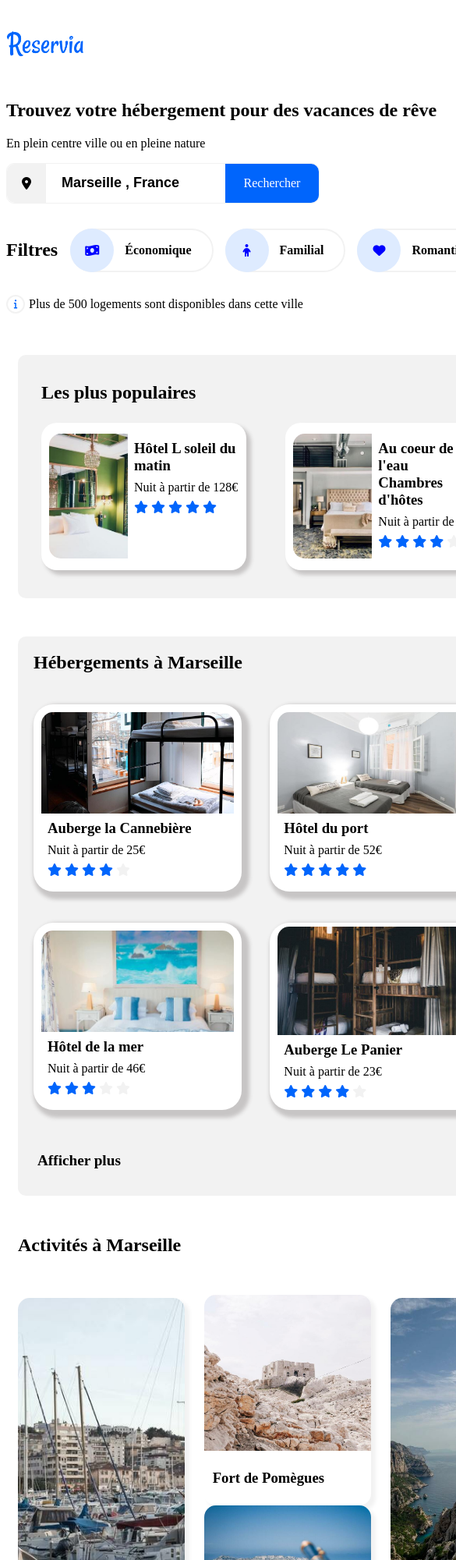
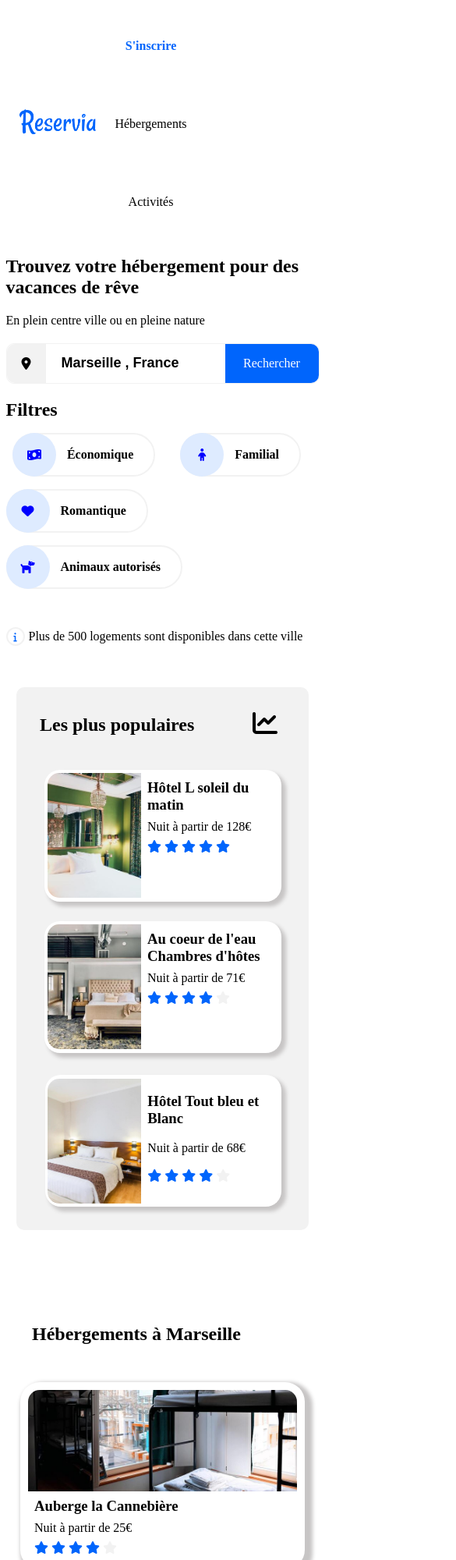
Before and after one commit to Giaccobi-S/Giaccobi-S.github.io, a plain HTML site: page index.html in a window 390 px wide. Shown: the top 2000 px of the page at 78% size, 585 px wide, since content can reach past the window. Drawn offline with Linux system fonts and the light colour scheme; files whose address does not match are found by name.

Commit message:
Add files via upload

```diff
--- a/index.html
+++ b/index.html
@@ -19,12 +19,12 @@
               alt="logo de Reservia@3x"/>
                 </div>
 
-                <div class="NavTablette flexAround">
+                <div class="navphone NavTablette flexAround">
                   <div class="navH-A flexCenter">
-                    <div class="sizeLien flexCenter bordureNav">
+                    <div class="navBarrebleu sizeLien flexCenter bordureNav">
                             <a class="colorA decoNone" href="#Hébergements">Hébergements</a>
                         </div>
-                        <div class="sizeLien flexCenter bordureNav">
+                        <div class="navBarrebleu sizeLien flexCenter bordureNav">
                             <a class="colorA decoNone" href="#Activités">Activités</a>
                         </div>
                       </div>
@@ -39,7 +39,7 @@
                 <h1>Trouvez votre hébergement pour des vacances de rêve</h1>
                 <p>En plein centre ville ou en pleine nature</p>
              </div>
-                <div class="flexCenter bordureSearch">
+                <div class="margerecherche flexCenter bordureSearch">
                   <div class="colorGrisB flexCenter iconeSize">
                    <i class="fas fa-map-marker-alt"></i>
                     </div>
@@ -207,7 +207,7 @@
          </div>
 
          <div class="TaillePopulaires Bpopulaires colorGrisB">
-            <div class="flexBetween">
+            <div class="margelesplusP flexBetween">
                 <h1 class="Mlespluspopulaire">Les plus populaires</h1>
                 <div><i class="fas fa-chart-line fa-2x MlogoP"></i></div>
             </div>
@@ -335,7 +335,7 @@
           <p>Condition générales de vente</p>
           <p>Données confidentialité</p>
         </div>
-        <div class="DblocF">
+        <div class="DblocF F2.2">
           <h3>Nos hébergements</h3>
           <p>Charte qualité</p>
           <p>Soumettre votre hôtel</p>
--- a/style.css
+++ b/style.css
@@ -20,8 +20,11 @@ head body footer{
 }
 
 .blocpage{
-
-    margin: 15px;
+    display: flex;
+        display: grid;
+        align-items:center ;
+        margin-right: 0%;
+        margin-left: 13px;
 
 }
 
@@ -352,6 +355,7 @@ box-shadow: 5px 5px 5px 5px rgb(199, 197, 197);
 {
     background-size: cover;
     background-position: center;
+    object-fit: cover;
     width: 100%;
     height: 130px;
     border-radius: 15px 15px 0 0;
@@ -649,14 +653,12 @@ margin-right: 20%;
 
 
 /*////////media queries/////////*/
-@media  and (max-width: 1444) {
 
-}
 @media screen and (max-width: 1024px){
 .blocpage{
 
     width: 980px;
-    margin: 0;
+    margin-right: 0;
 
 }
 .Marginrecherche{
@@ -702,25 +704,13 @@ height: 130px;
 margin-right: 20px;
 margin-left:  30px;
 
+}
 
-
-}
-/*.blocimgP{
-    width: 250px;
-    height: 170px;
-
-margin-bottom: 4%;
-margin-right: 0;
-margin-left:  0%;
-
-}/*/
 .blocP3{
     width: 300px;
     height: 170px;
     margin-top: 28px;
     margin-left: 30px;
-
-
 
 }
 .Mlespluspopulaire{
@@ -807,11 +797,29 @@ height: 200px;
 .imgHebergement5{
     height: 200px;
 }
-.imgActivités6
+.imgActivités6{
+    height: 200px;
+}
 
 .footer{
-    width: 90%;
-    margin-left: 40px;
+
+{
+    height: 200px;
+    margin-top: 100px;
+}
+.DblocF
+{
+    height: 150px;
+}
+.blocFmarge1
+{
+margin-left: 1%;
+}
+.blocFmarge3
+{
+margin-right: 20%;
+}
+
 
 }
 .MlogoP{
@@ -819,54 +827,193 @@ height: 200px;
 }
 
 }
-/*
 
-    @media screen and (max-width: 815px){
-        .Taillenav{
-            height: auto;
-            width: 100%;
-        }
-        .navH-A{
-            order: 1;
-            width: 100%;
-            margin-left: 0;
-        }
-        .sizeLien{
-            flex-direction: row ;
-        }
-            .sizeLienphone{
-                height: auto;
-               width: 50%;
-               border-top: 0;
-               border-bottom: 5px solid #0065fc;
-               }
-               .sizeLiens{
-                   width: 100%;
-                   flex-direction: row;
-                   flex-wrap: wrap;
+
+@media screen and (max-width: 400px){
+    .blocpage{
+        width: 375px;
+        display: flex;
+        flex-direction: column;
+
        }
 
-               .sizeLienphone:hover {
-                   border-top: 0;
-                   border-bottom: 5px solid #0065fc;
+    .navphone{
+
+       display: flex;
+       flex-direction: column;
+       align-items:flex-start ;
+       width: 100%;
+       order: inherit;
        }
 
+   .sizeLiens {
+       display: flex;
 
+       width: 370px;
 
+      }
 
+      .imageLogo {
+         order: 0;
+       }
+       .navH-A {
+         order: 1;
+       }
+       .navH {
+         order: 2;
+       }
+
+       #hebergement{
+        width: 100%;
+        display: flex;
+       display: inline-flex;
+       justify-items: center;
+       align-self: flex-start;
 
 
 
     }
 
-@media screen and (max-width: 415px){
 
-    .sizeLiens{
+ .TaillePopulaires{
+    display: flex;
+    align-content: center;
+    flex-direction: column;
 width: 100%;
-        flex-direction: row;
+height: 800px;
+margin-bottom: 0%;
+ }
+ .TailleHébergements{
+     padding-top: 100px;
+    background-color: white;
+     width: 100%;
+     display: flex;
+     flex-direction: column;
+ }
+ .bloc1{
+
+     display: flex;
+     flex-direction: column;
+     margin: 4%;
+     margin-bottom: 0;
+
+ }
+ .blocTexesEtoiles {
+    width: 100%;
+     margin: 4%;
+ }
+ .bloc2{
+    display: flex;
+    flex-direction: column;
+ }
+.afficherplus {
+    margin: 0;
+}
+
+.flexrowP{
+    display: flex;
+    flex-direction: column;
+    width: 370px;
+height: 600px;
+align-items: center;
+margin-bottom: 4%;
+margin-right: 10px;
+}
+
+.blocP1-2{
+    margin-right: 1%;
+    margin-bottom: 0;
+display: flex;
+justify-content: center;
+margin-left: 10px;
+}
+
+.blocP3{
+    margin-right: 3px;
+    margin-bottom: 4%;
+    margin-left: 10px;
+
+}
+
+.filtrecolumb{
+    display: flex;
     flex-wrap: wrap;
 }
-    .TaillePopulaires{
+
+
+#Activités{
+
+    display:flex;
+    flex-direction: column;
+}
+.blocActivités{
+    display:flex;
+    flex-direction: column;
+}
+
+.FinitionActivités{
+    margin: 4%;
+    height: 300px;
+    width: 350px;
+}
+.blocActivités2356{
+    margin: 4%;
+    height: 300px;
+    width: 350px;
+}
+
+
+.imgActivités1{
+    height: 200px;
 
 }
+.imgActivités4{
+    height: 200px;
 }
+.imgActivités2 {
+height: 200px;
+}
+.imgHebergement5{
+    height: 200px;
+}
+.imgActivités6{
+    height: 200px;
+}
+
+
+.footer
+{
+
+    height: 500px;
+
+}
+.DblocF
+{
+
+    padding-right: 100px;
+
+}
+.F2.2{
+    margin-right: 20%;
+}
+.filtrecolumb{
+    display: inline;
+
+}
+.navH-A{
+    flex-direction: column;
+    align-items: flex-start;
+}
+.FiltersTitle{
+    margin-top: 5%;
+}
+.margerecherche{
+    margin-top: 5%;
+}
+.info{
+    margin-top: 5%;
+}
+.margelesplusP{
+    margin-bottom: 5%;
+}
+}
```
Lines whose indentation alone changed are shown as unchanged.
